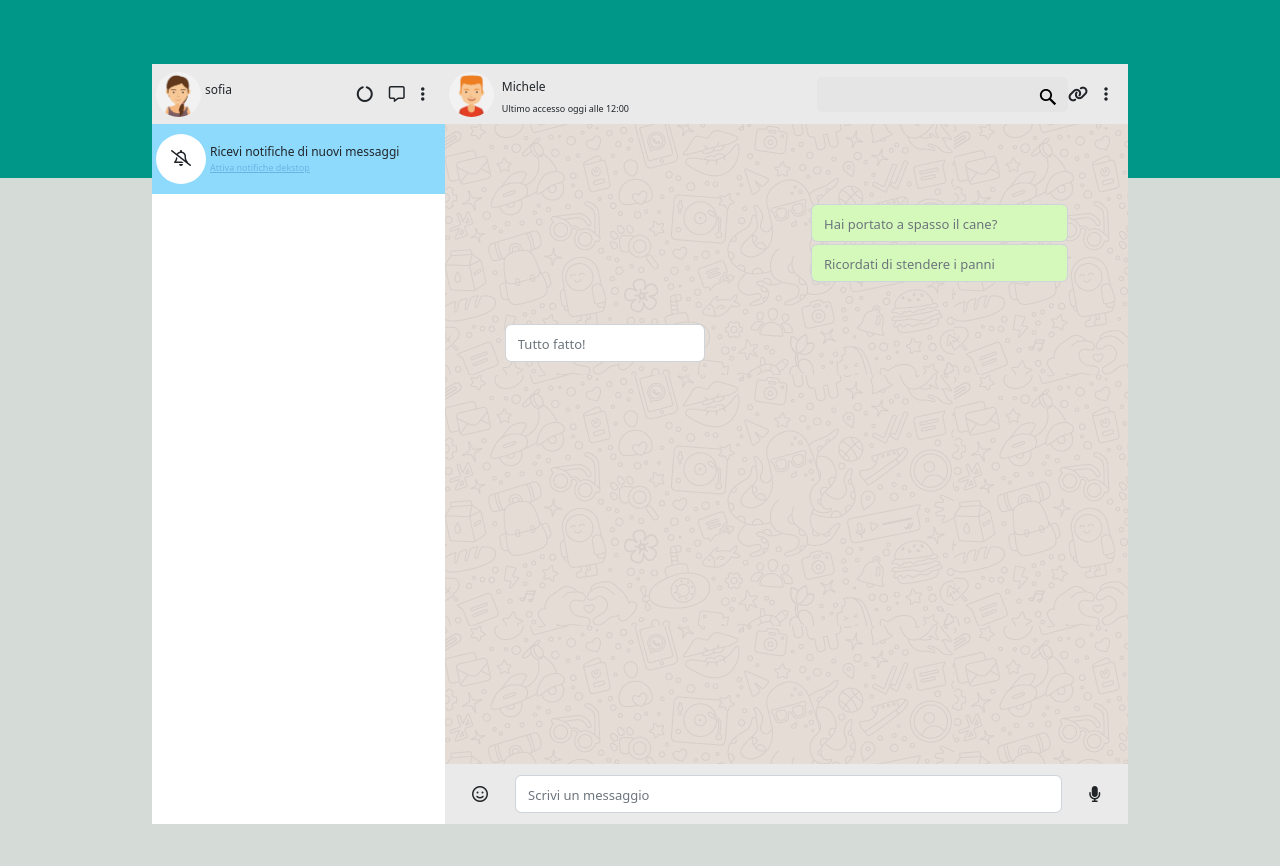
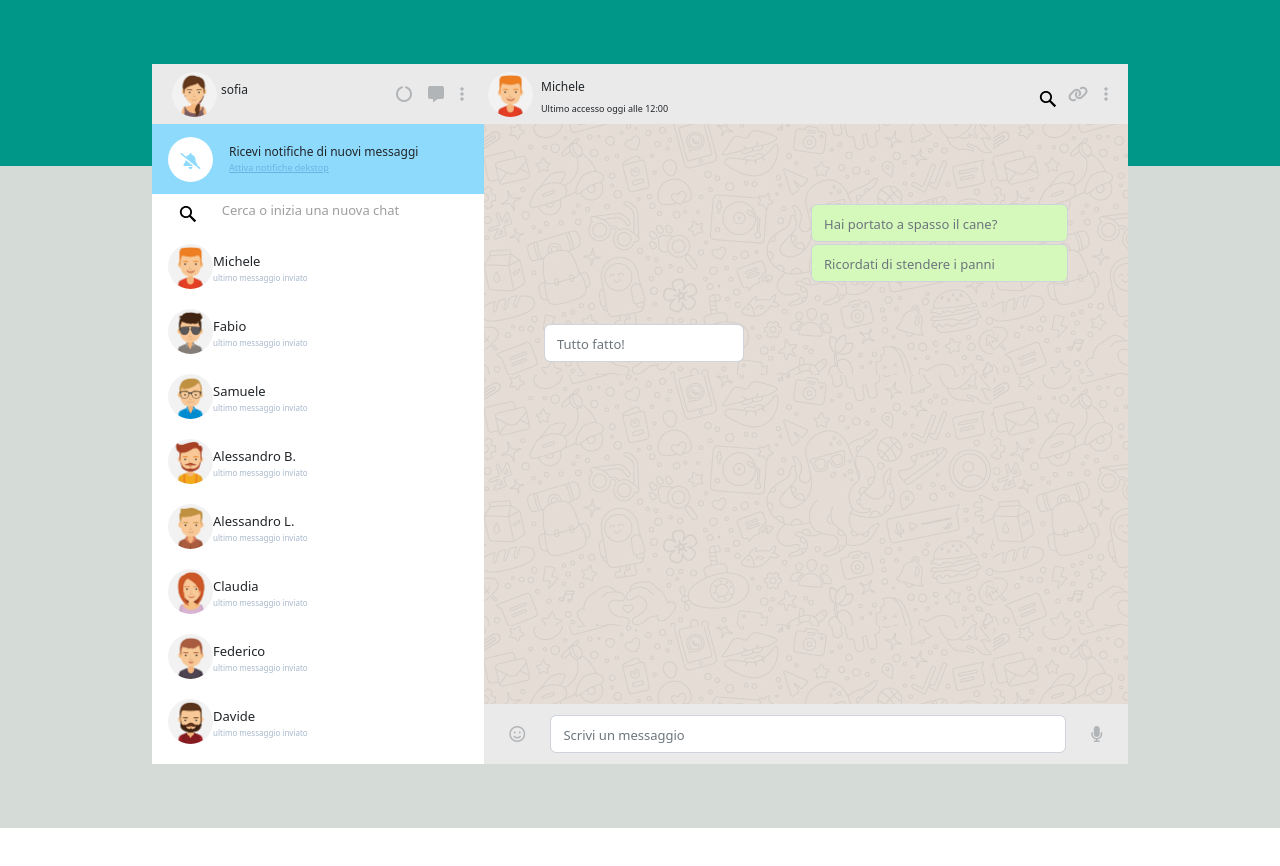
Before and after one commit to Patrickhell/vue-boolzapp, a plain HTML site: page index.html in a window 1280 px wide. After the commit the page ends 828 px from the top, so only its background shows below. Drawn offline with nearby package versions, Linux system fonts and the light colour scheme.

Commit message:
inserimento imagini con vuejs

```diff
--- a/css/style.css
+++ b/css/style.css
@@ -12,7 +12,7 @@ body{
     width: 1000px;
     margin: 4rem auto;
     text-align: center;
-    height: 95vh;
+
 }
 
 
@@ -61,16 +61,16 @@ div.downRightSide{
 }
 .my_form{
     position: relative;
-    width: 100%;
-    height: 35px;
-    background-color: #e5e5e5;
+    width: 300px;
+    height: 30px;
+    background-color: #eaeaea ;
     border-radius: 5px;
     display: flex;
   flex-direction: row;
   align-items:center;
+}
 
 
-}
 #query{
     all: unset;
   font: 16px system-ui;
@@ -92,12 +92,21 @@ button {
   }
 
   svg {
-    color: #050506;
+    color: #b2b5b8;
     width: 40px;
     height: 40px;
     padding: 10px;
     position: absolute;
     right: 0;
+    top: 0%;
+}
+button svg.lentLeftSide{
+    color:  #b2b5b8;
+    width: 40px;
+    height: 40px;
+    padding: 10px;
+    position: absolute;
+   left: 0;
     top: 0%;
 }
 
@@ -139,8 +148,8 @@ ul{
 
 }
 .circle{
-    width: 50px;
-    height: 50px;
+    width: 45px;
+    height: 45px;
     border-radius: 50%;
     background-color: white;
 }
@@ -148,3 +157,18 @@ ul{
 .text-decoration{
     text-decoration: underline;
 }
+div.my_searchBar{
+    height: 50px;
+
+}
+div.userContact{
+    height: 65px; ;
+}
+
+.my_fontContact{
+    font-size: 13px;
+}
+.my_fontVisible{
+    font-size: 8px;
+    color: #a9b9cc;
+}
--- a/index.html
+++ b/index.html
@@ -14,11 +14,13 @@
 </head>
 <body>
     <script src="https://unpkg.com/vue@3"></script>
-   <main class="background">
+
+    <div id="app">
+        <main >
             <div class="main-box container d-flex">
-        <div class="lateralSide flex-column">
-            <div class="upper d-flex justify-content-between">
-                <div class="px-1 d-flex align-items-center">
+                <div class="lateralSide flex-column ">
+                    <div class="upper d-flex justify-content-between ">
+                        <div class="px-1 d-flex align-items-center mx-3">
                             <img src="img/avatar_io.jpg" alt="avatar's sofia" style="width: 45px; height: 45px; border-radius: 50%;">
                             <h4 class="my_fontName mx-1">
                                 sofia
@@ -28,33 +30,51 @@
                         <div class="icons d-flex px-1 pt-3">
                             <ul class="d-flex align-items-center">
                                 <li class="px-3">
-                            <i class="fa-solid fa-circle-notch"></i>
+                                    <i class="fa-solid fa-circle-notch" style="color: #b2b5b8;"></i>
                                 </li>
                                 <li class="my_marginRight">
-                            <i class="fa-regular fa-message"></i>
+                                    <i class="fa-solid fa-message" style="color: #b2b5b8;"></i>
                                 </li>
                                 <li class="my_marginRight">
-                            <i class="fa-solid fa-ellipsis-vertical "></i>
+                                    <i class="fa-solid fa-ellipsis-vertical " style="color: #b2b5b8;"></i>
                                 </li>
                             </ul>
                         </div>
                     </div>
-            <div class="notifications d-flex align-items-center">
-                <div class="circle text-center  mx-1" >
-                    <i class="fa-regular fa-bell-slash pt-3" ></i>
+                    <div class="notifications d-flex align-items-center ">
+                        <div class="circle text-center  mx-3" >
+                            <i class="fa-solid fa-bell-slash pt-3" style="color: #8edafc;" ></i>
                         </div>
                         <div>
                             <div class="my_fontName">
-
                                 Ricevi notifiche di nuovi messaggi
+                            </div>
+                            <div class="my_fontAccess text-decoration" style="color: #6ab4e4;">
+                                Attiva notifiche dekstop
+                            </div>
+                        </div>
+                    </div>
+                    <div class="my_searchBar " >
+                        <form class="my_form text-light  mx-3" role="search" style="background-color: white;">
+                            <button >
+                               <svg class="lentLeftSide" viewBox="0 0 1024 1024"><path class="path1" d="M848.471 928l-263.059-263.059c-48.941 36.706-110.118 55.059-177.412 55.059-171.294 0-312-140.706-312-312s140.706-312 312-312c171.294 0 312 140.706 312 312 0 67.294-24.471 128.471-55.059 177.412l263.059 263.059-79.529 79.529zM189.623 408.078c0 121.364 97.091 218.455 218.455 218.455s218.455-97.091 218.455-218.455c0-121.364-103.159-218.455-218.455-218.455-121.364 0-218.455 97.091-218.455 218.455z"></path></svg>
+                           </button>
+                           <input type="search" id="query" name="q"
+                            placeholder="Cerca o inizia una nuova chat" >
+                       </form>
+                    </div>
+                    <div v-for = "(contact, index) in contacts">
+                        <div class="d-flex  mx-3 text-start"  >
+                            <img :src= "contact.avatar" alt="" style="width: 45px; height: 45px; border-radius: 50%;">
+                            <div class="userContact align-items-center">
+                                <div class="my_fontContact pt-2" >
+                                    {{ contact.name}}
+                                </div>
+                                <div class="my_fontVisible" v-if ="contact.visible">
+                                    {{ lastMessage}}
+                                </div>
 
                             </div>
-                    <div class="my_fontAccess text-decoration" style="color: #6ab4e4;">
-
-                        Attiva notifiche dekstop
-
-                    </div>
-
                         </div>
 
                     </div>
@@ -72,7 +92,7 @@
                                 <h4 class="my_fontName">
                                     Michele
                                 </h4>
-                        <p class="my_fontAccess">
+                                <p class="my_fontAccess ">
                                     Ultimo accesso oggi alle 12:00
                                 </p>
                             </div>
@@ -81,7 +101,7 @@
                         <div class="icons d-flex px-1 pt-3">
                             <ul class="d-flex align-items-center">
                                 <li >
-                            <form class="my_form text-light  " role="search">
+                                    <form class="my_form  text-light  " role="search">
                                         <button >
                                            <svg viewBox="0 0 1024 1024"><path class="path1" d="M848.471 928l-263.059-263.059c-48.941 36.706-110.118 55.059-177.412 55.059-171.294 0-312-140.706-312-312s140.706-312 312-312c171.294 0 312 140.706 312 312 0 67.294-24.471 128.471-55.059 177.412l263.059 263.059-79.529 79.529zM189.623 408.078c0 121.364 97.091 218.455 218.455 218.455s218.455-97.091 218.455-218.455c0-121.364-103.159-218.455-218.455-218.455-121.364 0-218.455 97.091-218.455 218.455z"></path></svg>
                                        </button>
@@ -89,10 +109,10 @@
                                         placeholder="" >
                                    </form>
                                 </li>
-                        <li class="my_marginRight">
+                                <li class="my_marginRight" style="color: #b2b5b8;">
                                     <i class="fa-solid fa-link"></i>
                                 </li>
-                        <li class="my_marginRight">
+                                <li class="my_marginRight" style="color: #b2b5b8;">
                                     <i class="fa-solid fa-ellipsis-vertical "></i>
                                 </li>
                             </ul>
@@ -122,15 +142,15 @@
                     <div class="downRightSide d-flex align-items-center justify-content-evenly">
                         <div>
 
-                        <i class="fa-regular fa-face-smile"></i>
+                            <i class="fa-regular fa-face-smile" style="color: #b2b5b8;"></i>
 
                         </div>
                         <div class="my_downForm" >
-                    <input class="form-control" type="text" placeholder="Scrivi un messaggio" aria-label="">
+                            <input class="form-control" type="text" placeholder="Scrivi un messaggio" aria-label="" >
                         </div>
                         <div>
 
-                        <i class="fa-solid fa-microphone"></i>
+                        <i class="fa-solid fa-microphone" style="color: #b2b5b8;"></i>
 
                         </div>
 
@@ -140,16 +160,6 @@
 
             </div>
         </main>
-
-
-
-
-
-
-
-
-
-    <div id="app">
     </div>
 
     <script src="./js/vue.js">
--- a/js/vue.js
+++ b/js/vue.js
@@ -6,7 +6,7 @@ createApp({
             contacts: [
                 {
                     name: 'Michele',
-                    avatar: './img/avatar_1.png',
+                    avatar: './img/avatar_1.jpg',
                     visible: true,
                     messages: [
                         {
@@ -28,7 +28,7 @@ createApp({
                 },
                 {
                     name: 'Fabio',
-                    avatar: './img/avatar_2.png',
+                    avatar: './img/avatar_2.jpg',
                     visible: true,
                     messages: [
                         {
@@ -50,7 +50,7 @@ createApp({
                 },
                 {
                     name: 'Samuele',
-                    avatar: './img/avatar_3.png',
+                    avatar: './img/avatar_3.jpg',
                     visible: true,
                     messages: [
                         {
@@ -72,7 +72,7 @@ createApp({
                 },
                 {
                     name: 'Alessandro B.',
-                    avatar: './img/avatar_4.png',
+                    avatar: './img/avatar_4.jpg',
                     visible: true,
                     messages: [
                         {
@@ -89,7 +89,7 @@ createApp({
                 },
                 {
                     name: 'Alessandro L.',
-                    avatar: './img/avatar_5.png',
+                    avatar: './img/avatar_5.jpg',
                     visible: true,
                     messages: [
                         {
@@ -106,7 +106,7 @@ createApp({
                 },
                 {
                     name: 'Claudia',
-                    avatar: './img/avatar_5.png',
+                    avatar: './img/avatar_6.jpg',
                     visible: true,
                     messages: [
                         {
@@ -128,7 +128,7 @@ createApp({
                 },
                 {
                     name: 'Federico',
-                    avatar: './img/avatar_7.png',
+                    avatar: './img/avatar_7.jpg',
                     visible: true,
                     messages: [
                         {
@@ -145,7 +145,7 @@ createApp({
                 },
                 {
                     name: 'Davide',
-                    avatar: './img/avatar_8.png',
+                    avatar: './img/avatar_8.jpg',
                     visible: true,
                     messages: [
                         {
@@ -165,7 +165,8 @@ createApp({
                         }
                     ],
                 }
-            ]
+            ],
+            lastMessage : "ultimo messaggio inviato",
 
 
 
@@ -175,4 +176,4 @@ createApp({
 
         }
     }
-})
+}).mount( "#app")
```
Lines whose indentation alone changed are shown as unchanged.
